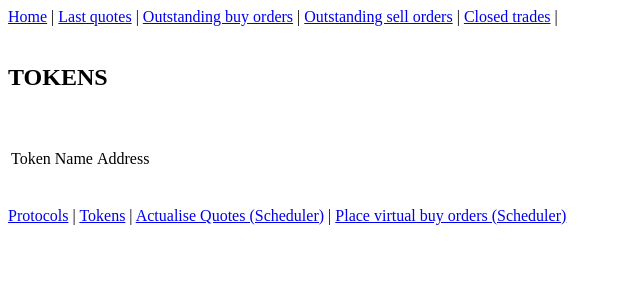
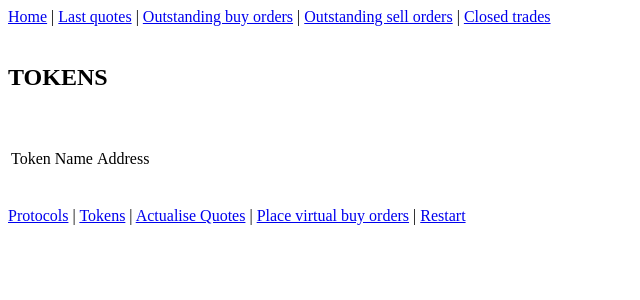
Before and after one commit to mariomaf/bot, a Flask app: page /tokens/ in a window 1280 px wide. Shown: the top 300 px of the page, without its empty margins (0-640 px from the left). Run offline with Flask 2, Linux system fonts and the light colour scheme; parts of the project's set-up code (start-up, migrations or seed data) failed here and were passed over.

```diff
--- a/templates/layout.html
+++ b/templates/layout.html
@@ -9,7 +9,7 @@
 <a href="/quote">Last quotes</a> |
 <a href="/buyorders">Outstanding buy orders</a> |
 <a href="/sellorders">Outstanding sell orders</a> |
-<a href="/trades">Closed trades</a> |
+<a href="/trades">Closed trades</a>
 
 <br>
 <br>
@@ -21,7 +21,8 @@
 <br>
 <a href="/protocols">Protocols</a> |
 <a href="/tokens">Tokens</a> |
-<a href="/schedule/quotes">Actualise Quotes (Scheduler)</a> |
-<a href="/schedule/placevirtualbuyorders">Place virtual buy orders (Scheduler)</a>
+<a href="/schedule/quotes">Actualise Quotes</a> |
+<a href="/schedule/placevirtualbuyorders">Place virtual buy orders</a> |
+<a href="/restart">Restart</a>
 </body>
 </html>
```
